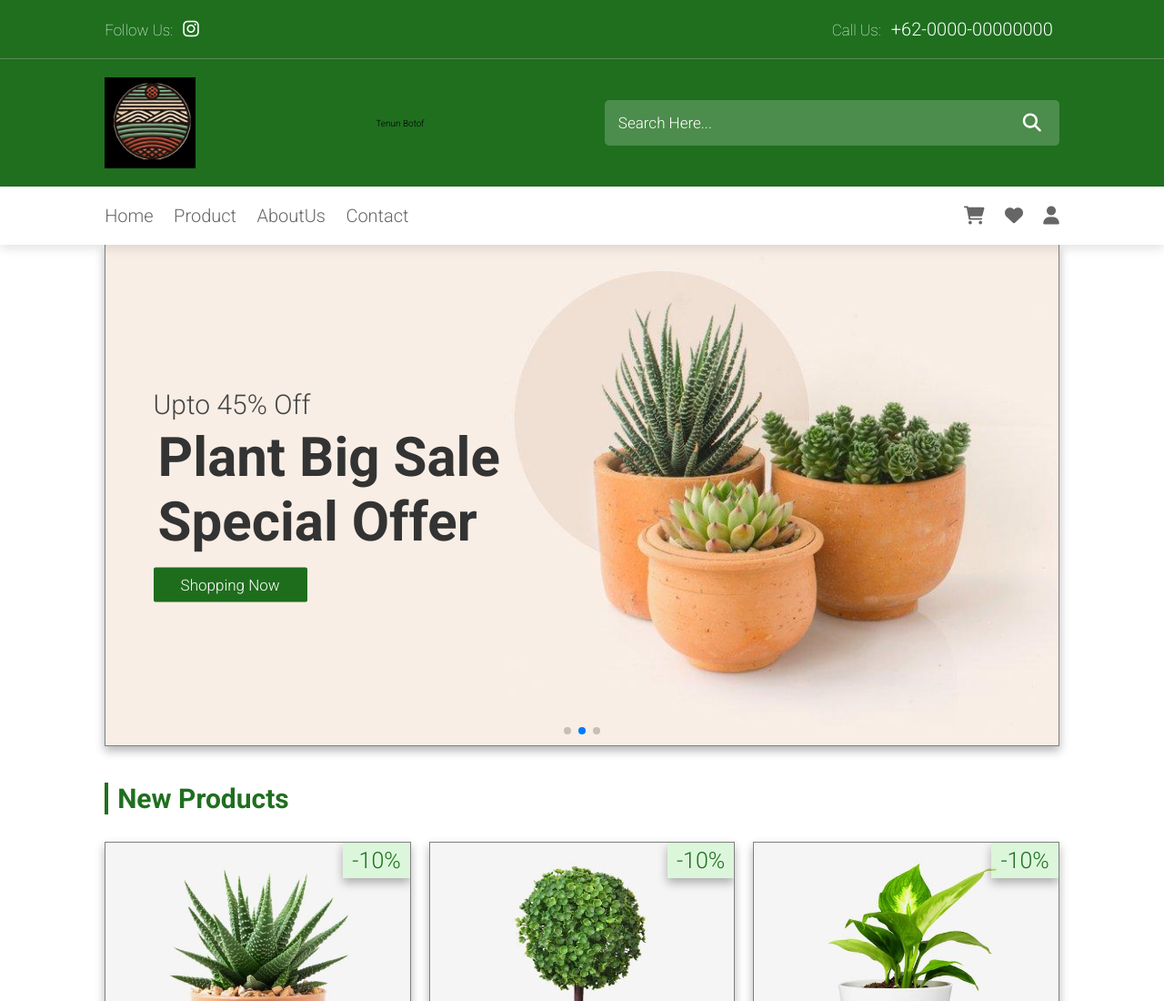
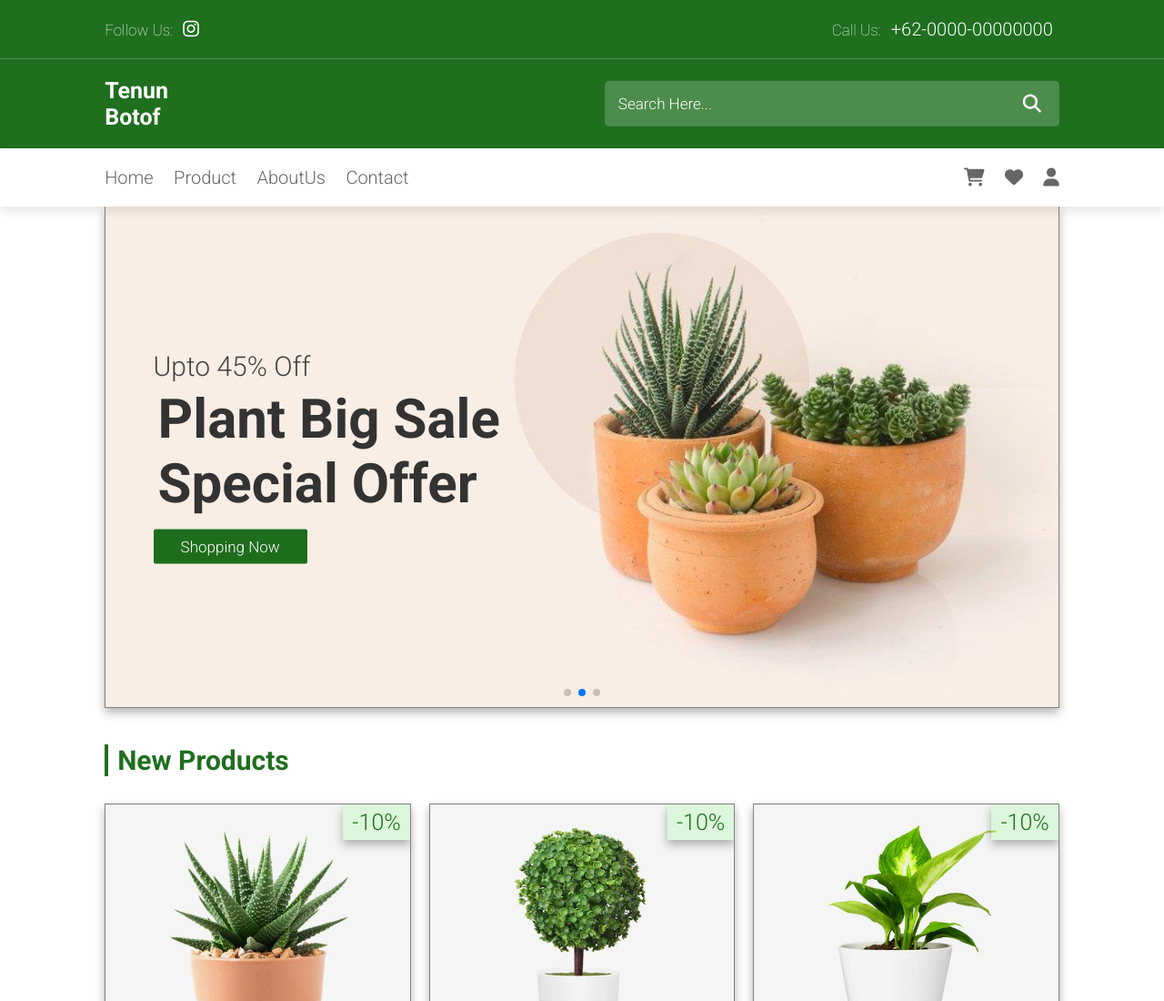
Before and after one commit to himajpy/tenun-botof, a plain HTML site: page index.html in a window 1280 px wide. Shown: the top 1100 px of the page at 91% size. Drawn offline with nearby package versions, Linux system fonts and the light colour scheme.

Commit message:
Update index.html

```diff
--- a/index.html
+++ b/index.html
@@ -27,7 +27,7 @@
         </div>
     </div>
     <div class="header-2">
-        <img src="images/round_tenun.jpg" alt="" style="width: 100px;" class="logo"/> <span>Tenun Botof</span>
+        <a href="#" class="logo" <img src="images/round_tenun.jpg" alt="" style="width: 100px;" class="logo"/> Tenun Botof </a>
         <form action="" class="serach-bar-container">
             <input type="search" id="search-bar" placeholder="Search here...">
             <label for="search-bar" class="fas fa-search"></label>
```
